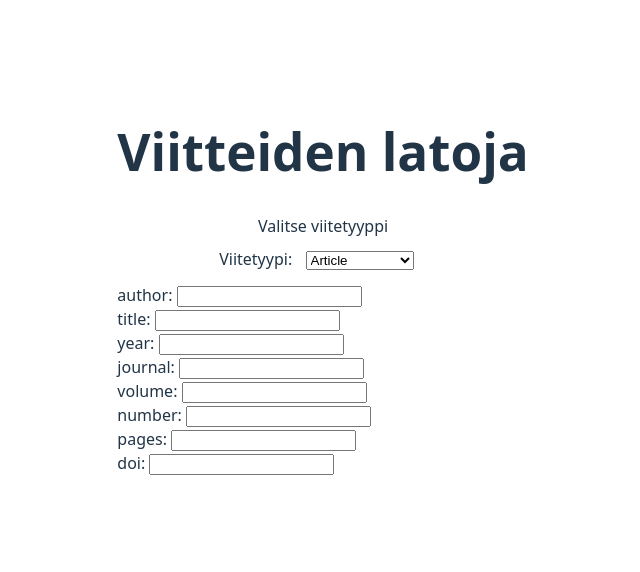
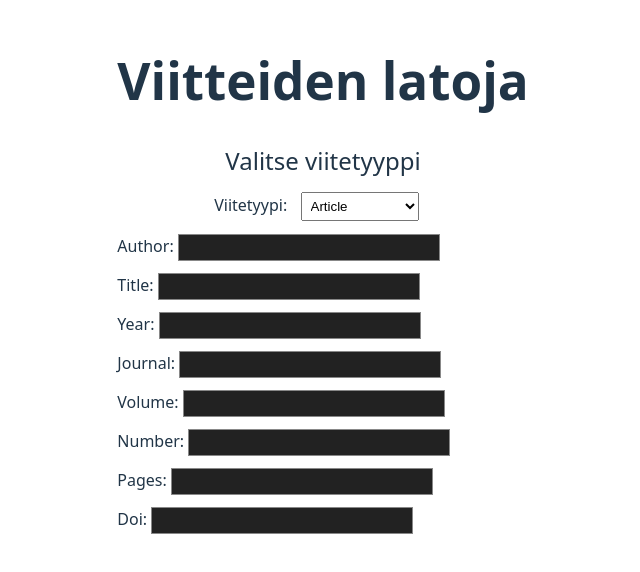
Before and after one commit to Konstig70/OhtuMiniprojektiRyhm-10, a React (Vite) app in the folder viite-luoja/: page / in a window 1280 px wide. Shown: the part 118-690 px from the top of the page, without its empty margins (317-957 px from the left). Built offline with nearby package versions, Linux system fonts and the light colour scheme.

Commit message:
tein alustavaa css

```diff
--- a/viite-luoja/src/App.css
+++ b/viite-luoja/src/App.css
@@ -5,6 +5,37 @@
   text-align: center;
 }
 
+legend {
+  font-size: x-large;
+}
+
+select {
+  padding: 5px;
+  cursor: pointer;
+  background-color: solid #222;
+}
+
+select:hover {
+  border-color: lightblue;
+}
+
 .inputContainer {
   text-align: left;
+  margin-bottom: 12px;
 }
+
+.inputContainer label {
+  text-transform: capitalize;
+}
+
+.inputContainer label > input {
+  width: 250px;
+  padding: 5px;
+  border: 1px solid #888;
+  background-color: #222;
+  color: white;
+}
+
+.inputContainer label > input:hover {
+  border-color: lightblue;
+}
```
